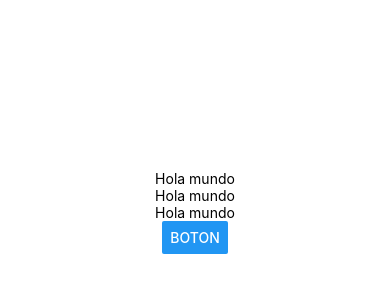
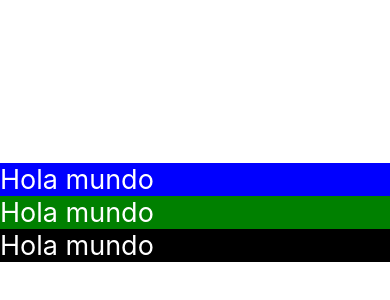
Before and after one commit to Kevin15032/PM193, a React Native app in the folder my_blank/: screen / in a window 390 px wide. Shown: the part 210-510 px from the top of the page. Built offline with nearby package versions, Linux system fonts and the light colour scheme.

Commit message:
actividad 6

```diff
--- a/my_blank/App.js
+++ b/my_blank/App.js
@@ -4,31 +4,31 @@
 import react, {useState} from'react';
 
 
-const Texto =()=>{
+const Texto =({style})=>{
   const[contenido,setContenido]= useState ('Hola mundo');
   const actulizaTexto=() => {setContenido('Estado Modificado')}
   return (
-    <Text onPress={actulizaTexto}>{contenido}</Text>
+    <Text style={[styles.Text,style]} onPress={actulizaTexto}>{contenido}</Text>
   )
 }
 
-const Boton = () =>{
-  const[conteiner1,conteiner2]= useState('Boton');
-  const actulziarBoton = () => {conteiner2 ('Boton precionado')}
-  return(
-    <Button title={conteiner1} onPress={actulziarBoton}></Button>
-  )
-}
+// const Boton = () =>{
+//   const[conteiner1,conteiner2]= useState('Boton');
+//   const actulziarBoton = () => {conteiner2 ('Boton precionado')}
+//   return(
+//     <Button title={conteiner1} onPress={actulziarBoton}></Button>
+//   )
+// }
 // Zona 2: Main
 export default function App() {
   return (
 
     <View style={styles.container}>
 
-      <Texto >Hola</Texto>
-      <Texto >Mundo</Texto>
-      <Texto >react native</Texto>
-      <Boton></Boton>
+      <Texto style={styles.azul}></Texto>
+      <Texto style={styles.verde}></Texto>
+      <Texto style={styles.negro}></Texto>
+      {/* <Boton></Boton> */}
       <StatusBar style="auto" />
 
     </View>
@@ -42,7 +42,17 @@
   container: {
     flex: 1,
     backgroundColor: '#fff',
-    alignItems: 'center',
+    alignItems: 'strech',
     justifyContent: 'center',
+
   },
+  Text:{
+    color:'white',
+    fontSize: 27
+  },
+  azul:{backgroundColor:'blue'},
+  verde:{backgroundColor:'green'},
+  negro:{backgroundColor:'black'}
+
+
 });
```
